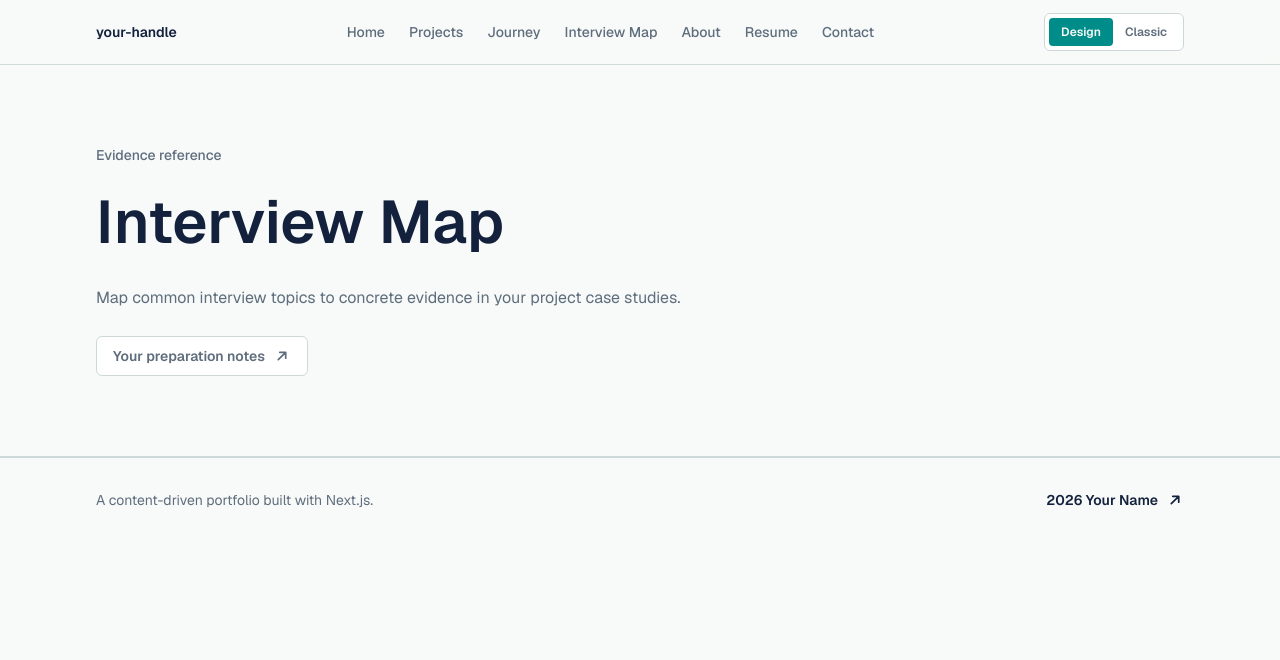
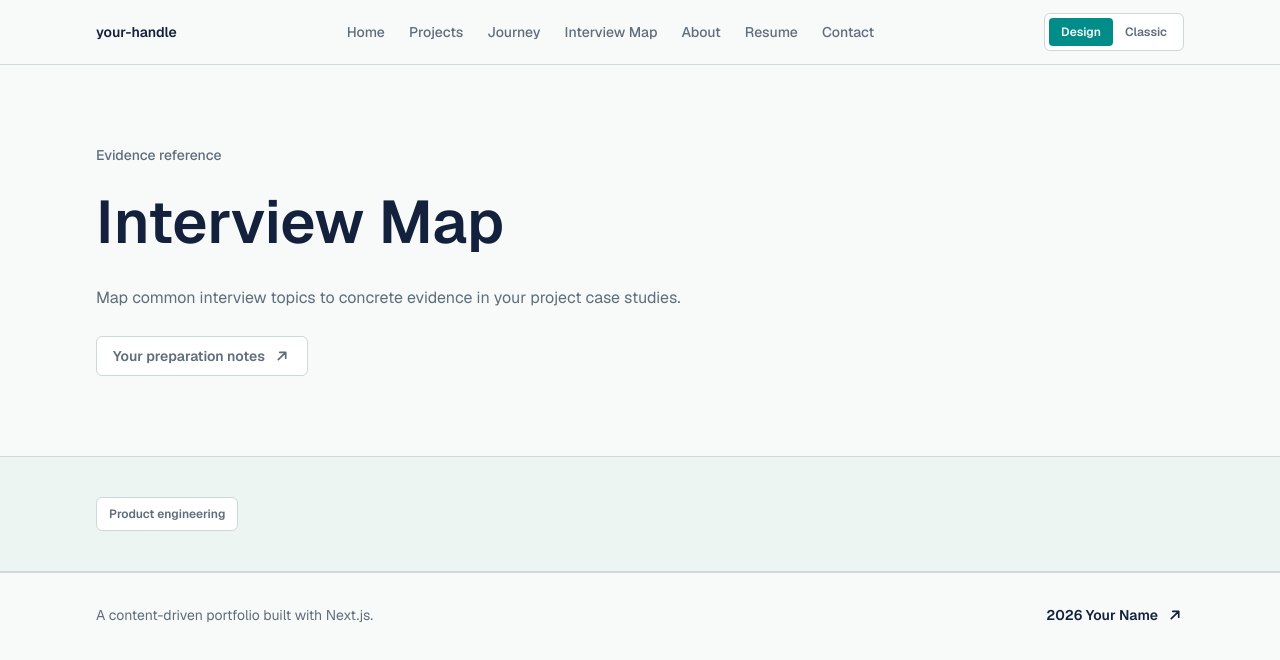
Before and after one commit to seungwoo7050/42web-workspace, a Next.js app: page /interview-map in a window 1280 px wide. Shown: the top 660 px of the page. Built offline with nearby package versions, Linux system fonts and the light colour scheme.

Commit message:
feat(interview-map): 인터뷰 주제 인덱스 추가

```diff
--- a/src/app/interview-map/page.tsx
+++ b/src/app/interview-map/page.tsx
@@ -61,6 +61,28 @@ export default async function InterviewMapPage({
           </a>
         </div>
       </section>
+      <section className="border-b border-line bg-background-soft">
+        <div className="mx-auto max-w-6xl px-5 py-10 sm:px-8">
+          <ContentHint
+            enabled={contentDebug}
+            path="src/content/interview-map.json > tracks[]"
+          />
+          <nav aria-label={pageCopy.tracks.indexLabel}>
+            <ul className="flex flex-wrap gap-2">
+              {data.tracks.map((track) => (
+                <li key={track.id}>
+                  <a
+                    className="inline-flex items-center gap-2 rounded-md border border-line bg-surface px-3 py-2 text-xs font-semibold text-muted transition hover:border-accent hover:text-foreground"
+                    href={`#track-${track.id}`}
+                  >
+                    {track.label}
+                  </a>
+                </li>
+              ))}
+            </ul>
+          </nav>
+        </div>
+      </section>
     </PageShell>
   );
 }
```
